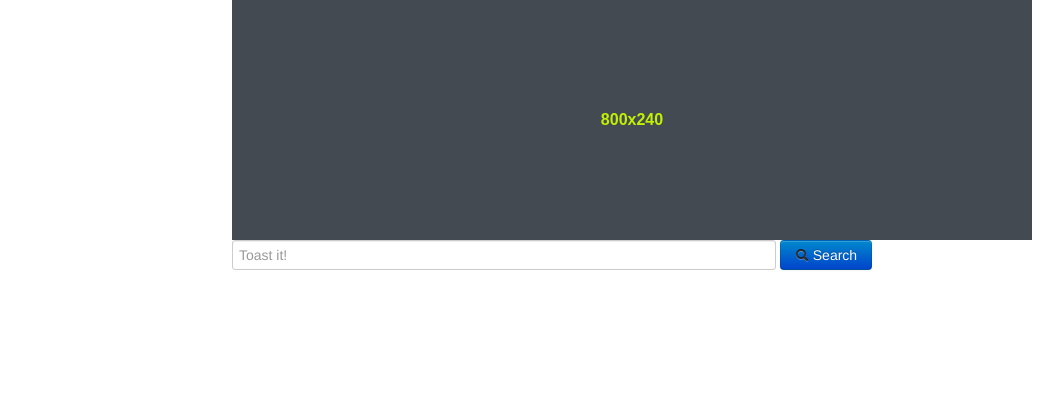
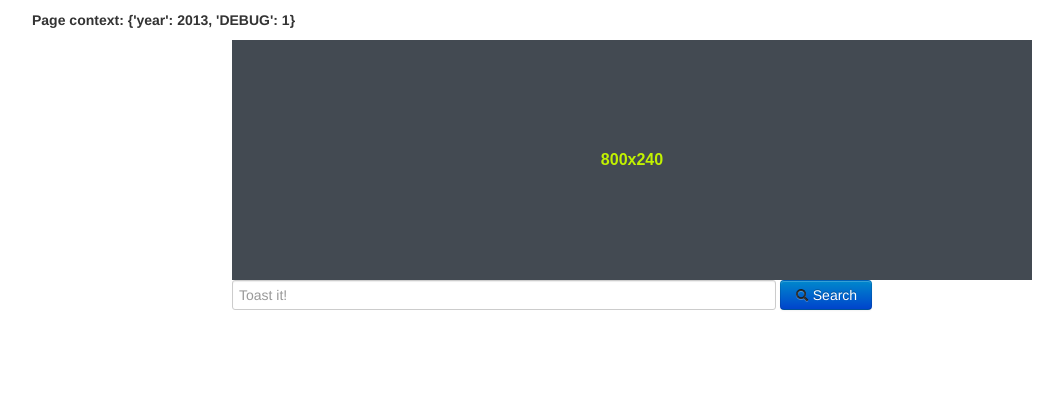
Before and after one commit to gabrielmiller/Py-Webscraper, a Flask app: page / in a window 1280 px wide. Shown: the top 420 px of the page, without its empty margins (23-1086 px from the left). Run offline with Flask 2, Linux system fonts and the light colour scheme; parts of the project's set-up code (start-up, migrations or seed data) failed here and were passed over; some libraries are stand-ins or nearby versions.

Commit message:
Makes functions module import settings in their namespace

```diff
--- a/functions.py
+++ b/functions.py
@@ -1,5 +1,5 @@
 from datetime import datetime
-from settings import *
+import settings
 import database
 
 """
@@ -11,7 +11,7 @@
     Builds the context dictionary for each response.
     """
     context={'year':datetime.today().year}
-    if DEBUG == True:
+    if settings.DEBUG == True:
         context['DEBUG']=1
     get_query_string(input.args, context)
     return context
--- a/routes.py
+++ b/routes.py
@@ -41,7 +41,7 @@
             for item in cursor:
                 results += str(item['index'])
             if results:
-                flash('Results were found: '+results, category='text-info')
+                flash('Results: '+results, category='text-info')
             #iterate through results
         else:
             flash('No results were found', category='text-error')
--- a/templates/base.html
+++ b/templates/base.html
@@ -14,6 +14,8 @@
 <body>
 
 <div class="container">
+
+{% if context.DEBUG==True %}<h5>Page context: {{ context }}</h5>{% endif %}
 
 {% with messages = get_flashed_messages(with_categories=true) %}
     {% if messages %}
--- a/templates/search.html
+++ b/templates/search.html
@@ -15,7 +15,6 @@
     <div id="content" class="span10">
 
         <!-- <h3>Search results for '{{ context.query }}':</h3> -->
-        {% if context.DEBUG==True %}<h5>{{ context }}</h5>{% endif %}
         <h6>Search results for "<i>{{ context.query }}</i>":</h6>
 
         <!-- Iterate through search results and paginate -->
```
